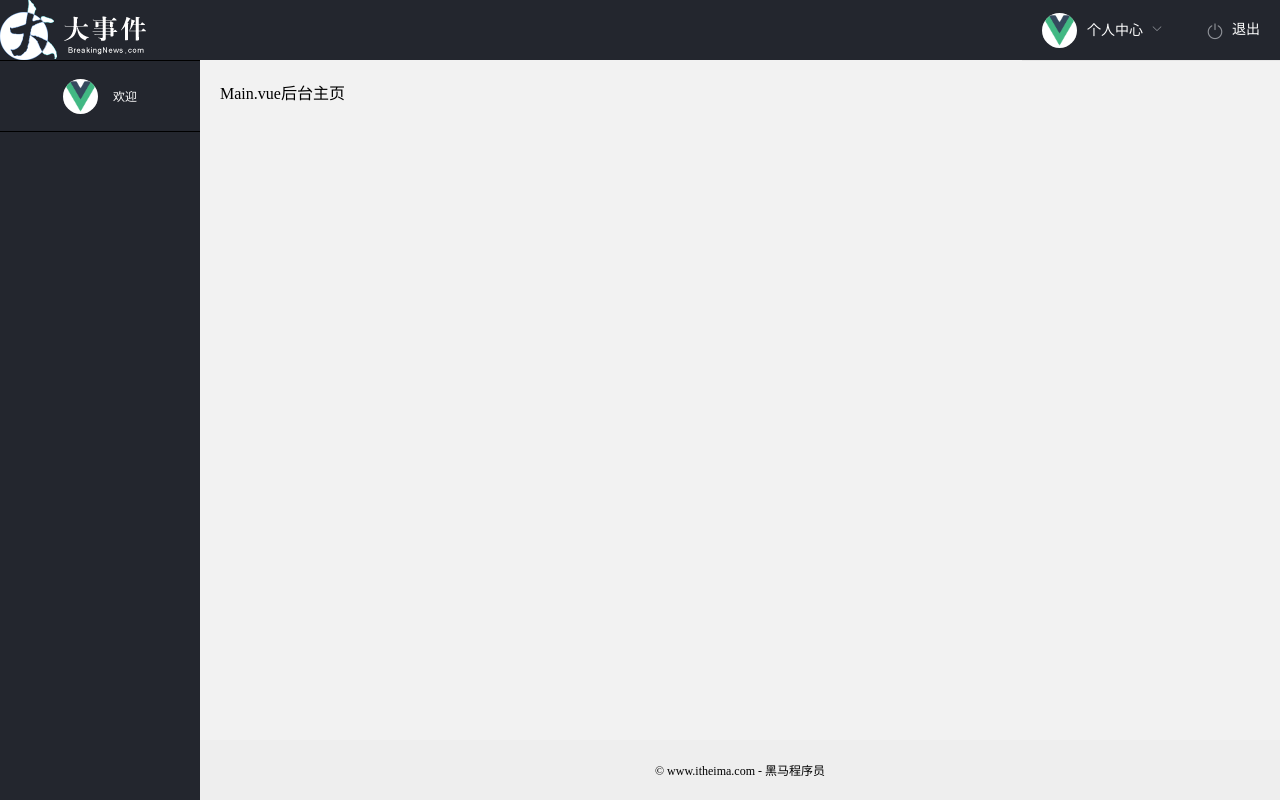
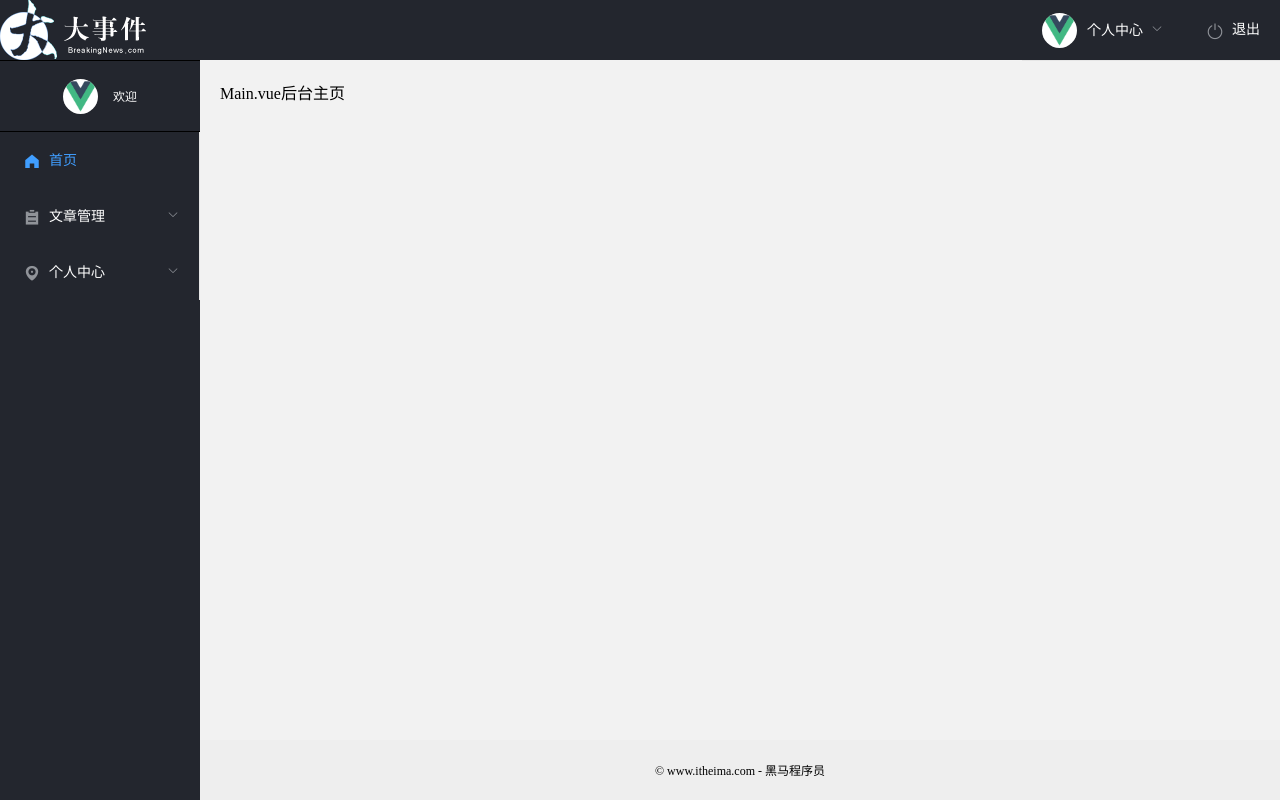
Before and after one commit to LiJienan/vue-event, a Vue app: page /#/ in a window 1280 px wide. Built offline with nearby package versions, Linux system fonts and the light colour scheme.

Commit message:
项目-22-侧边栏导航组件准备

```diff
--- a/src/store/index.js
+++ b/src/store/index.js
@@ -8,12 +8,15 @@
 export default new Vuex.Store({
   state: {
     // 1.存储登录成功后,得到的token
-    token: '',
-    userInfo: {}
+    token: '', // 保存用户token
+    userInfo: {} // 保存用户信息(id,username,nickname,email,user_pic)
   },
   getters: {
+    username (state) { // 完整写法 用户名
+      return state.userInfo.username
+    },
     nickname: state => state.userInfo.nickname, // 昵称
-    username: state => state.userInfo.username, // 用户名
+    // username: state => state.userInfo.username, // 用户名
     user_pic: state => state.userInfo.user_pic // 用户头像
   },
   mutations: {
--- a/src/views/ layout/index.vue
+++ b/src/views/ layout/index.vue
@@ -33,6 +33,50 @@
           <img src="../../assets/images/head.png" alt="" v-else>
           <span>欢迎{{nickname||username}}</span>
         </div>
+
+            <el-menu
+              default-active="/home"
+              class="el-menu-vertical-demo"
+              @open="handleOpen"
+              @close="handleClose"
+              background-color="#23262E"
+              text-color="#fff"
+              active-text-color="#409EFF">
+              <el-menu-item index="/home">
+                <i class="el-icon-s-home"></i>
+                <span>首页</span>
+              </el-menu-item>
+              <el-submenu index="/topic">
+                <template slot="title">
+                  <i class="el-icon-s-order"></i>
+                  <span>文章管理</span>
+                </template>
+                  <el-menu-item index="/topic1">
+                    <i class="el-icon-s-order"></i>
+                    <span>文章1</span>
+                  </el-menu-item>
+                <el-menu-item index="/topic2  ">
+                  <i class="el-icon-s-order"></i>
+                  <span>文章2</span>
+                </el-menu-item>
+
+              </el-submenu>
+              <el-submenu index="/mine">
+                <template slot="title">
+                  <i class="el-icon-location"></i>
+                  <span>个人中心</span>
+                </template>
+                <el-menu-item index="/main1">
+                  <i class="el-icon-s-order"></i>
+                  <span>文章2</span>
+                </el-menu-item>
+                <el-menu-item index="/main2">
+                  <i class="el-icon-s-order"></i>
+                  <span>文章2</span>
+                </el-menu-item>
+              </el-submenu>
+
+            </el-menu>
       </el-aside>
       <el-container>
         <!-- 页面主体区域 -->
@@ -74,6 +118,13 @@
         this.$router.replace('/login')
       }).catch(() => {
       })
+    },
+    // 左侧菜单栏的方法
+    handleOpen (key, keyPath) {
+      console.log(key, keyPath)
+    },
+    handleClose (key, keyPath) {
+      console.log(key, keyPath)
     }
   }
 }
```
